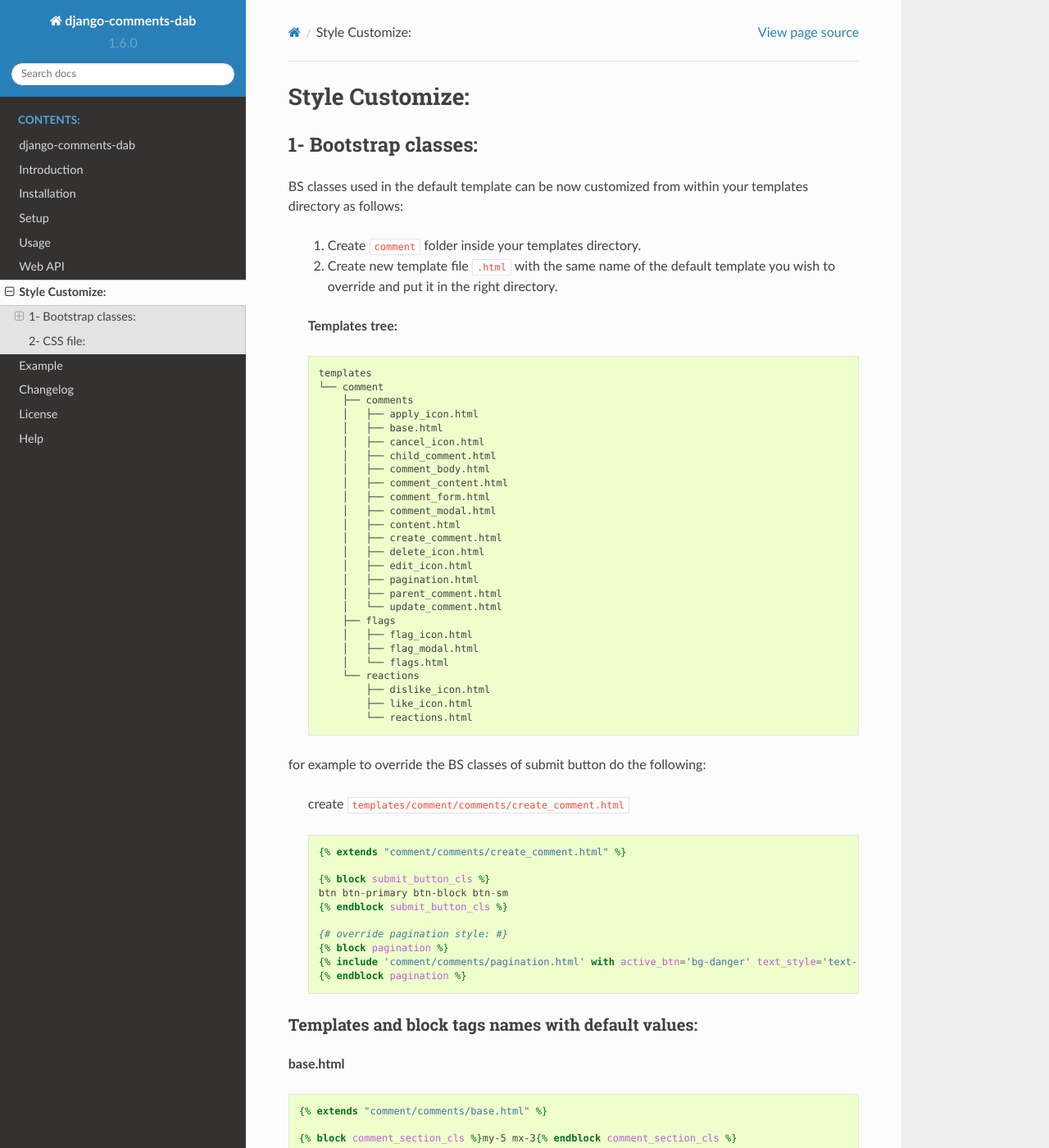
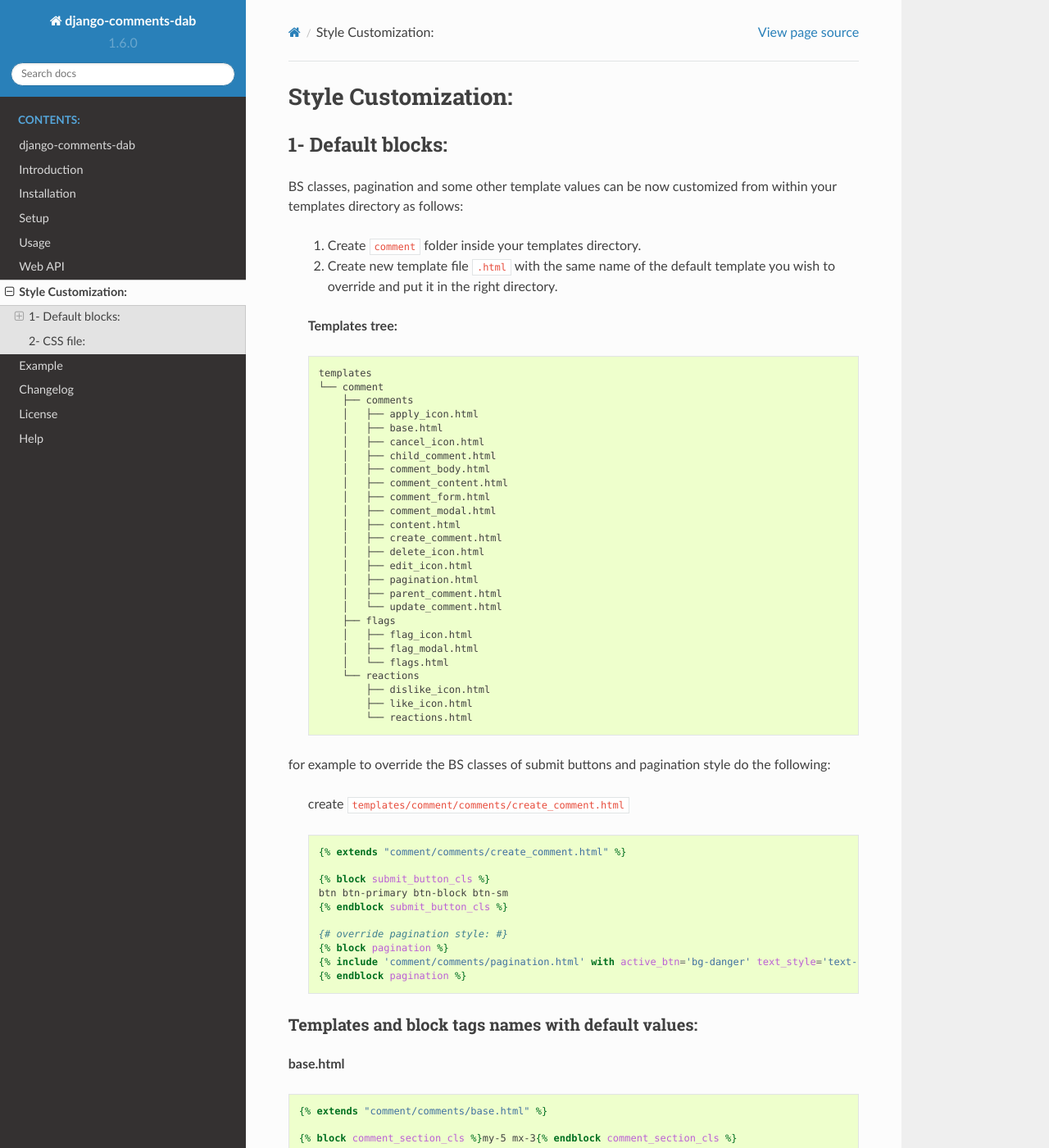
Before and after one commit to Radi85/Comment, a Sphinx documentation site: the page built from docs/source/styling.rst, in a window 1280 px wide and 1400 px high. Shown: the whole window at 82% size. Built offline with Sphinx 7.4.7 and the Read the Docs theme 2.0.0, drawn with Linux system fonts in a browser that asks for light colours.

Commit message:
update styling section

```diff
--- a/docs/source/styling.rst
+++ b/docs/source/styling.rst
@@ -1,11 +1,11 @@
-Style Customize:
-================
+Style Customization:
+=====================
 
 
-1- Bootstrap classes:
+1- Default blocks:
 ---------------------
 
-BS classes used in the default template can be now customized from within your templates directory as follows:
+BS classes, pagination and some other template values can be now customized from within your templates directory as follows:
 
     1. Create ``comment`` folder inside your templates directory.
 
@@ -44,7 +44,7 @@ BS classes used in the default template can be now customized from within your t
 
 
 
-for example to override the BS classes of submit button do the following:
+for example to override the BS classes of submit buttons and pagination style do the following:
 
     create ``templates/comment/comments/create_comment.html``
 
```
Also changed, not shown: README.rst (+54 -18 lines).
